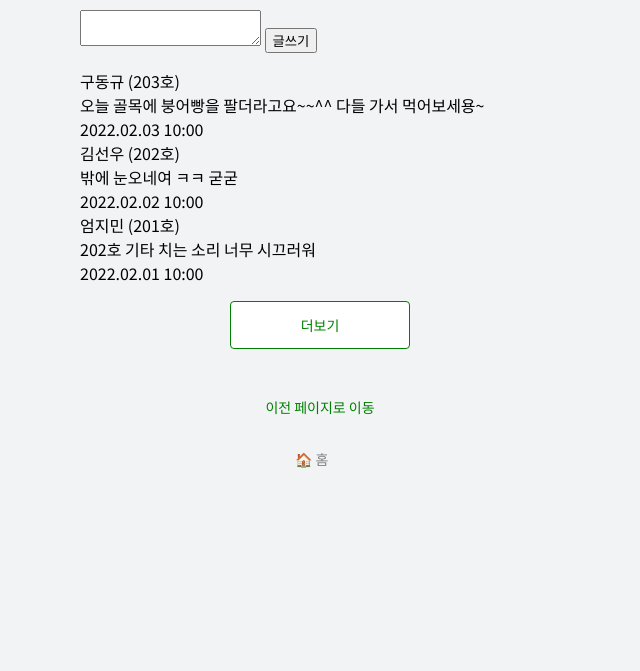
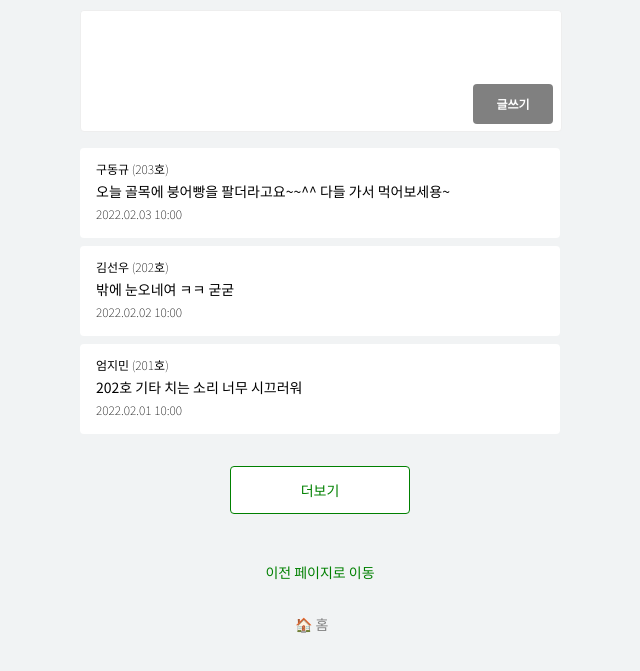
Before and after one commit to abcpp10/publishing-for-sean-kim, a plain HTML site: page board.html in a window 1280 px wide. Shown: the part 63-734 px from the top of the page, without its empty margins (320-960 px from the left). Drawn offline with Linux system fonts and the light colour scheme.

Commit message:
Add files via upload

```diff
--- a/style.css
+++ b/style.css
@@ -131,8 +131,14 @@ body {
 
 .noticeTitle {
     padding-top: 8px;
-    padding-bottom: 4px;
+    padding-bottom: 8px;
     font-size: 14px;
+}
+
+.noticeWriter {
+    padding-top: 4px;
+    font-size: 12px;
+    font-weight: 100;
 }
 
 .noticeDate {
@@ -178,14 +184,110 @@ body {
 .noticeDetailTitle {
     margin-top: 0px;
     margin-bottom: 8px;
-    font-size: 1.8em;
+    font-size: 1.4em;
+}
+
+.noticeDetailWriter {
+    font-size: 14px;
+    font-weight: 100;
+    margin-bottom: 0px;
 }
 
 .noticeDetailContents {
     margin-top: 16px;
-    font-size: 16px;
+    font-size: 14px;
 /*    font-weight: 100; */
 }
+
+
+
+.boardFormArea {
+    width: 100%;
+    height: 120px;
+    background: white;
+    border: 1px solid #EEEEEE;
+    border-radius: 4px;
+}
+
+.boardField {
+    width: 100%;
+    height: 68px;
+    border: 0px solid #EEEEEE;
+    border-radius: 4px;
+    box-sizing: border-box;
+    padding: 12px;
+    resize: none;
+    font-size: 16px;
+}
+
+.boardSubmitButton {
+    max-width: 80px;
+    width: 100%;
+    height: 40px;
+    background-color: green;
+    border: none;
+    border-radius: 4px;
+    cursor: pointer;
+    float: right;
+    margin-right: 8px;
+}
+
+.boardSubmitButtonDisabled {
+    max-width: 80px;
+    width: 100%;
+    height: 40px;
+    background-color: grey;
+    border: none;
+    border-radius: 4px;
+    float: right;
+    margin-right: 8px;
+}
+
+.boardButtonLabel {
+    padding-top: 8px;
+    padding-bottom: 8px;
+    text-align: center;
+    font-size: 12px;
+    font-weight: 700;
+    color: white;
+}
+
+
+
+
+
+.boardList {
+    padding-bottom: 16px;
+}
+
+.board {
+    border-radius: 4px;
+    margin-top: 8px;
+    padding: 8px 16px 8px 16px;
+    background-color: white;
+}
+
+.boardWriter {
+    padding-top: 4px;
+    font-size: 12px;
+    font-weight: 100;
+}
+.boardContents {
+    margin-top: 4px;
+    font-size: 14px;
+
+}
+
+
+
+.boardDate {
+    padding-top: 4px;
+    padding-bottom: 8px;
+    font-size: 12px;
+    font-weight: 100;
+}
+
+
 
 
 ul {
@@ -220,23 +322,3 @@ hr {
     border: 0px;
     background-color: #F1F3F4;
 }
-
-
-/*
-.pagination {
-    text-align: center;
-    margin-bottom: 48px;
-}
-
-.pagination a {
-    padding: 8px 16px;
-    font-size: 12px;
-    cursor: pointer;
-}
-
-.activepage {
-    border-radius: 4px;
-    background-color: green;
-    color: white;
-  }
-*/
```
Also changed, not shown: notice.html (+2 -0 lines), noticedetail.html (+3 -0 lines).
